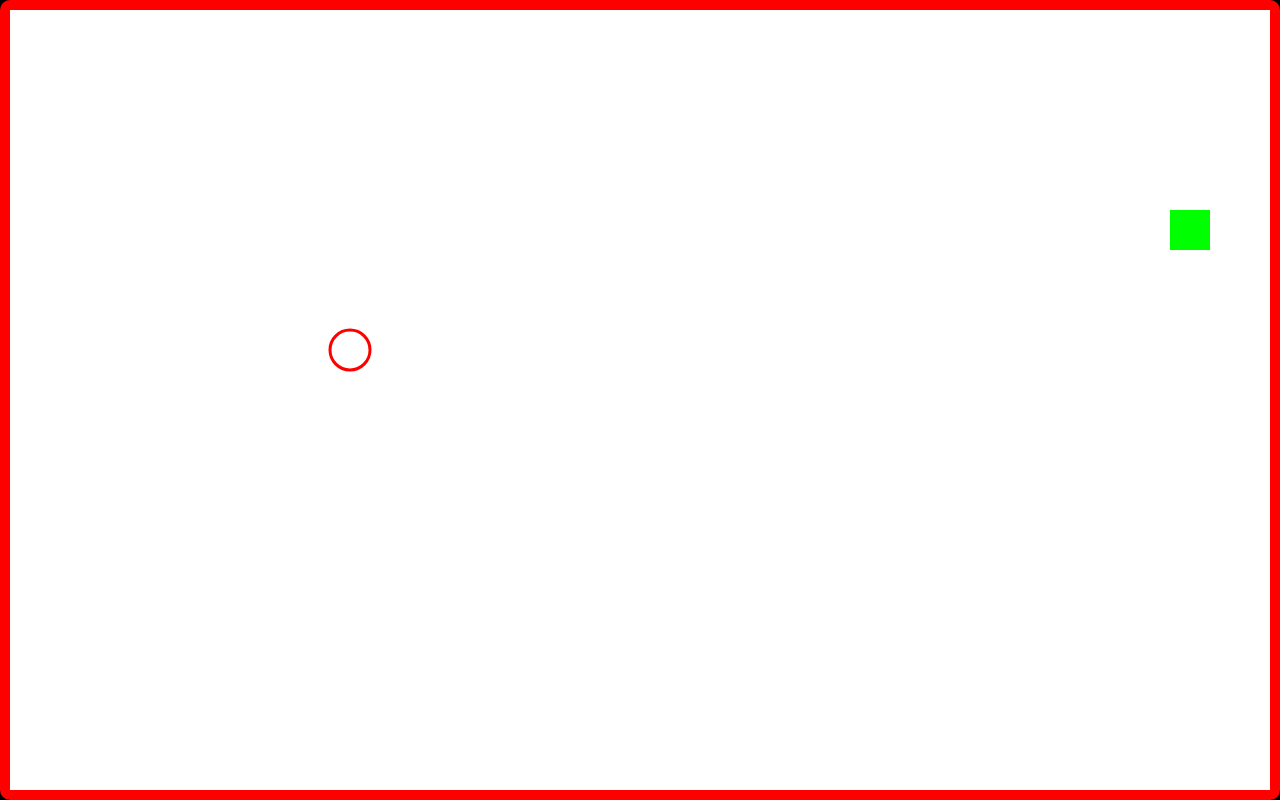
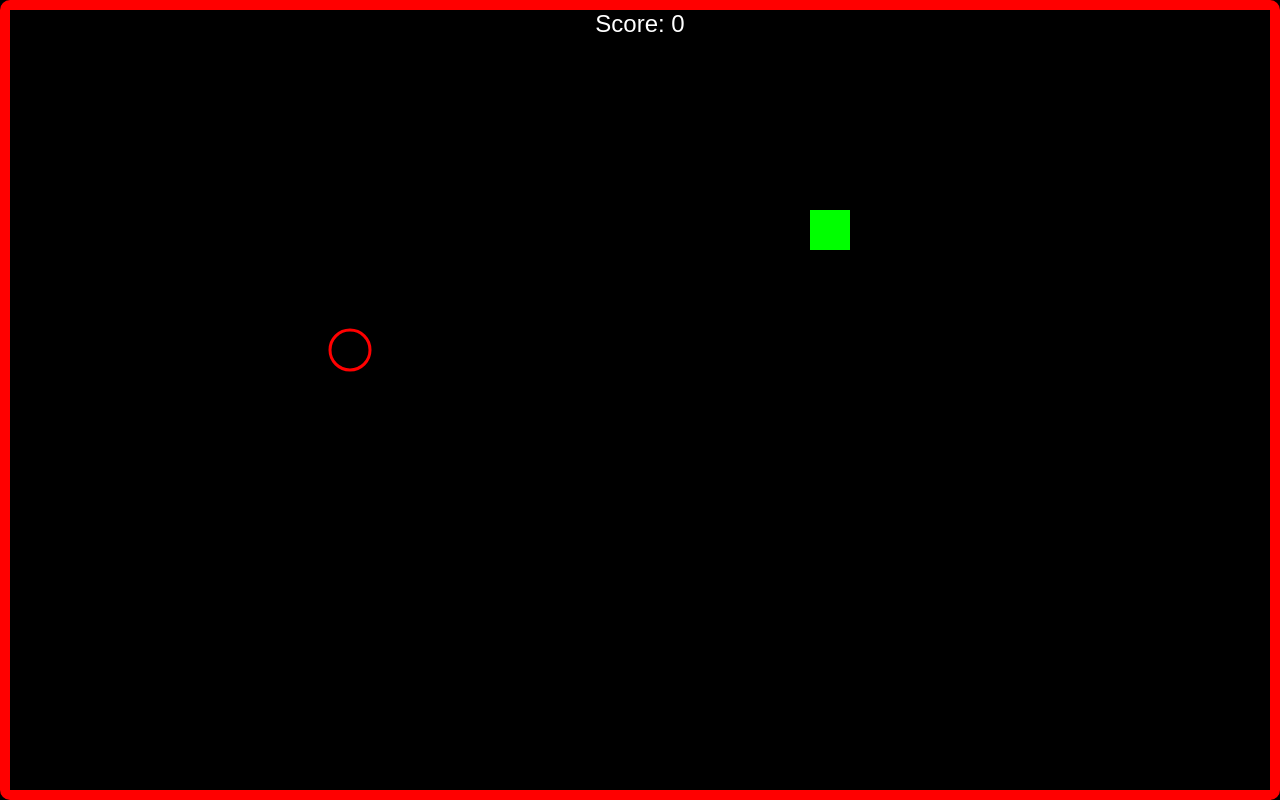
Before and after one commit to Jimbee4fam/The-Circle-Snake, a plain HTML site: page index.html in a window 1280 px wide. Drawn offline with Linux system fonts and the light colour scheme.

Commit message:
Update index.html

```diff
--- a/index.html
+++ b/index.html
@@ -12,7 +12,7 @@
             align-items: center;
             height: 100vh;
             overflow: hidden;
-            background-color: black; /* Set the background color to black */
+            background-color: black; /* Set the overall background color to black */
             font-family: Arial, sans-serif;
         }
         #scoreboard {
@@ -26,7 +26,7 @@
         canvas {
             border: 10px solid red; /* Thick red border */
             border-radius: 10px;
-            background-color: white;
+            background-color: black; /* Set the canvas background color to black */
         }
     </style>
 </head>
@@ -173,8 +173,8 @@
             touchStartY = touch.clientY;
         });
 
-        // Game loop (set interval to slow down the snake)
-        setInterval(update, 200); // Slow down the snake by increasing the interval to 200ms
+        // Game loop (set interval to slow down the snake even more)
+        setInterval(update, 300); // Further slow down the snake by increasing the interval to 300ms
 
     </script>
 </body>
```
